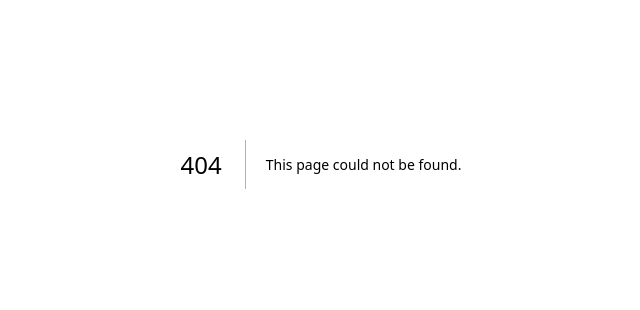
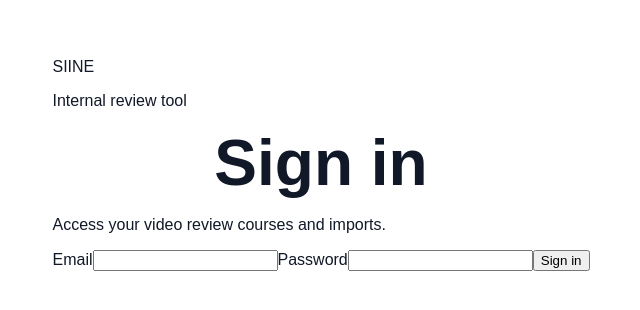
Before and after one commit to Belhacel-omar/SIINE-Video-Review-Tool-Repository-Application-Foundation, a Next.js app: page /login in a window 1280 px wide. Before the commit this address had no page. Shown: the part 236-546 px from the top of the page, without its empty margins (319-959 px from the left). Built offline with nearby package versions, Linux system fonts and the light colour scheme; no server answers.

Commit message:
feat(frontend): add login flow

```diff
--- /dev/null
+++ b/app/login/page.tsx
@@ -0,0 +1,112 @@
+"use client";
+
+import { FormEvent, useEffect, useState } from "react";
+import { useRouter } from "next/navigation";
+import {
+  friendlyError,
+  requestJson,
+  type SessionResponse,
+} from "@/lib/frontend/task01";
+
+export default function LoginPage() {
+  const router = useRouter();
+  const [email, setEmail] = useState("");
+  const [password, setPassword] = useState("");
+  const [checkingSession, setCheckingSession] = useState(true);
+  const [submitting, setSubmitting] = useState(false);
+  const [error, setError] = useState("");
+
+  useEffect(() => {
+    let active = true;
+
+    void requestJson<SessionResponse>("/api/auth/session")
+      .then((session) => {
+        if (active && session.authenticated) {
+          router.replace("/courses");
+        }
+      })
+      .catch(() => undefined)
+      .finally(() => {
+        if (active) setCheckingSession(false);
+      });
+
+    return () => {
+      active = false;
+    };
+  }, [router]);
+
+  async function handleSubmit(event: FormEvent<HTMLFormElement>) {
+    event.preventDefault();
+    if (submitting) return;
+
+    setError("");
+    setSubmitting(true);
+
+    try {
+      await requestJson<{ authenticated: true }>("/api/auth/login", {
+        method: "POST",
+        headers: { "content-type": "application/json" },
+        body: JSON.stringify({ email: email.trim(), password }),
+      });
+      router.replace("/courses");
+      router.refresh();
+    } catch (caught) {
+      setError(friendlyError(caught, "login"));
+    } finally {
+      setSubmitting(false);
+    }
+  }
+
+  return (
+    <main className="centered-shell">
+      <section className="auth-card" aria-busy={checkingSession || submitting}>
+        <div className="brand-mark">SIINE</div>
+        <div>
+          <p className="eyebrow">Internal review tool</p>
+          <h1>Sign in</h1>
+          <p className="muted">Access your video review courses and imports.</p>
+        </div>
+
+        <form className="stack" onSubmit={handleSubmit}>
+          <label className="field">
+            <span>Email</span>
+            <input
+              id="email"
+              name="email"
+              type="email"
+              autoComplete="email"
+              value={email}
+              onChange={(event) => setEmail(event.target.value)}
+              required
+              disabled={submitting}
+            />
+          </label>
+
+          <label className="field">
+            <span>Password</span>
+            <input
+              id="password"
+              name="password"
+              type="password"
+              autoComplete="current-password"
+              value={password}
+              onChange={(event) => setPassword(event.target.value)}
+              required
+              disabled={submitting}
+            />
+          </label>
+
+          {error ? (
+            <p className="alert error" role="alert">
+              {error}
+            </p>
+          ) : null}
+
+          <button className="button primary" type="submit" disabled={submitting || checkingSession}>
+            {submitting ? "Signing in..." : checkingSession ? "Checking session..." : "Sign in"}
+          </button>
+        </form>
+      </section>
+    </main>
+  );
+}
```
